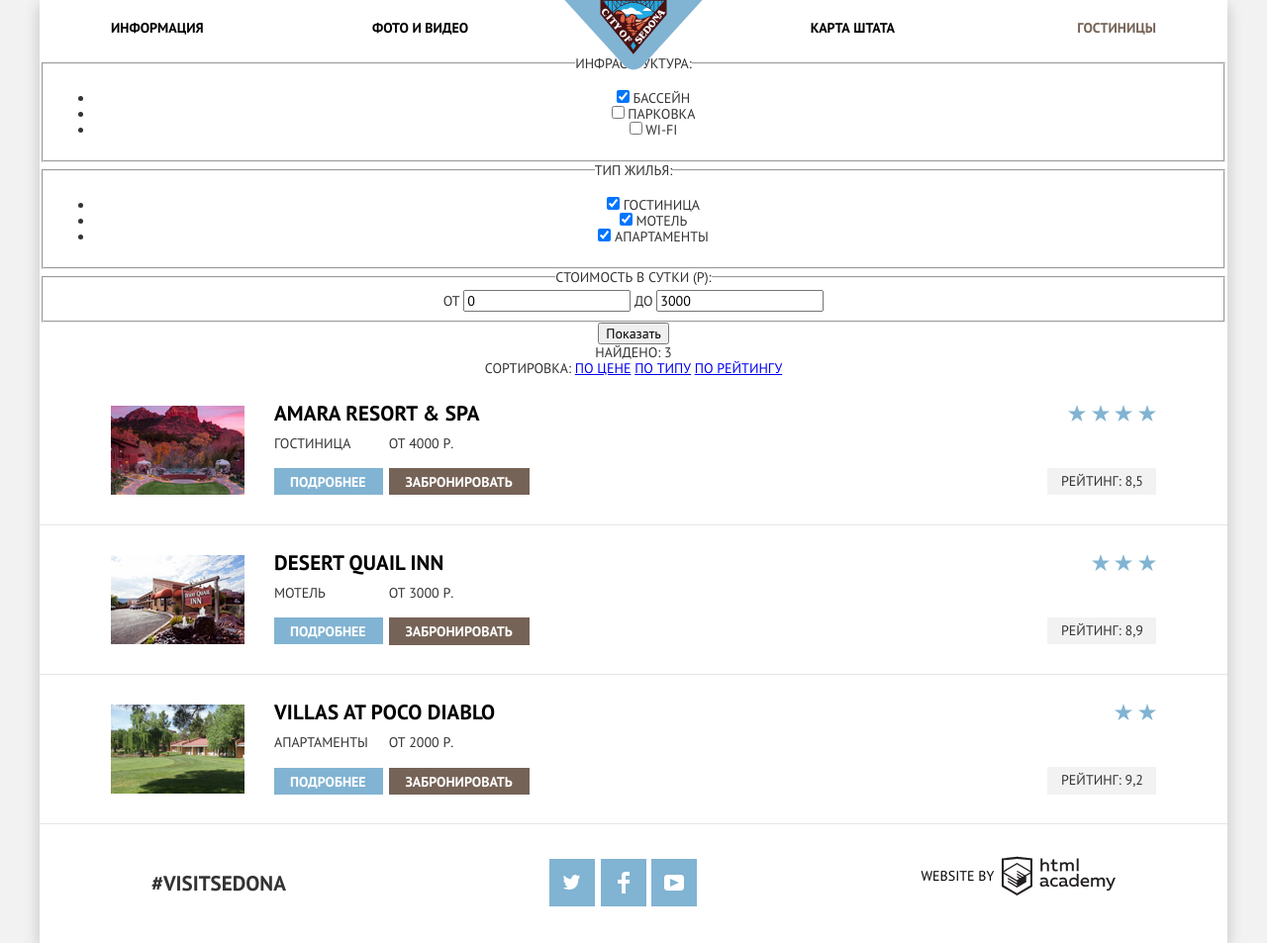
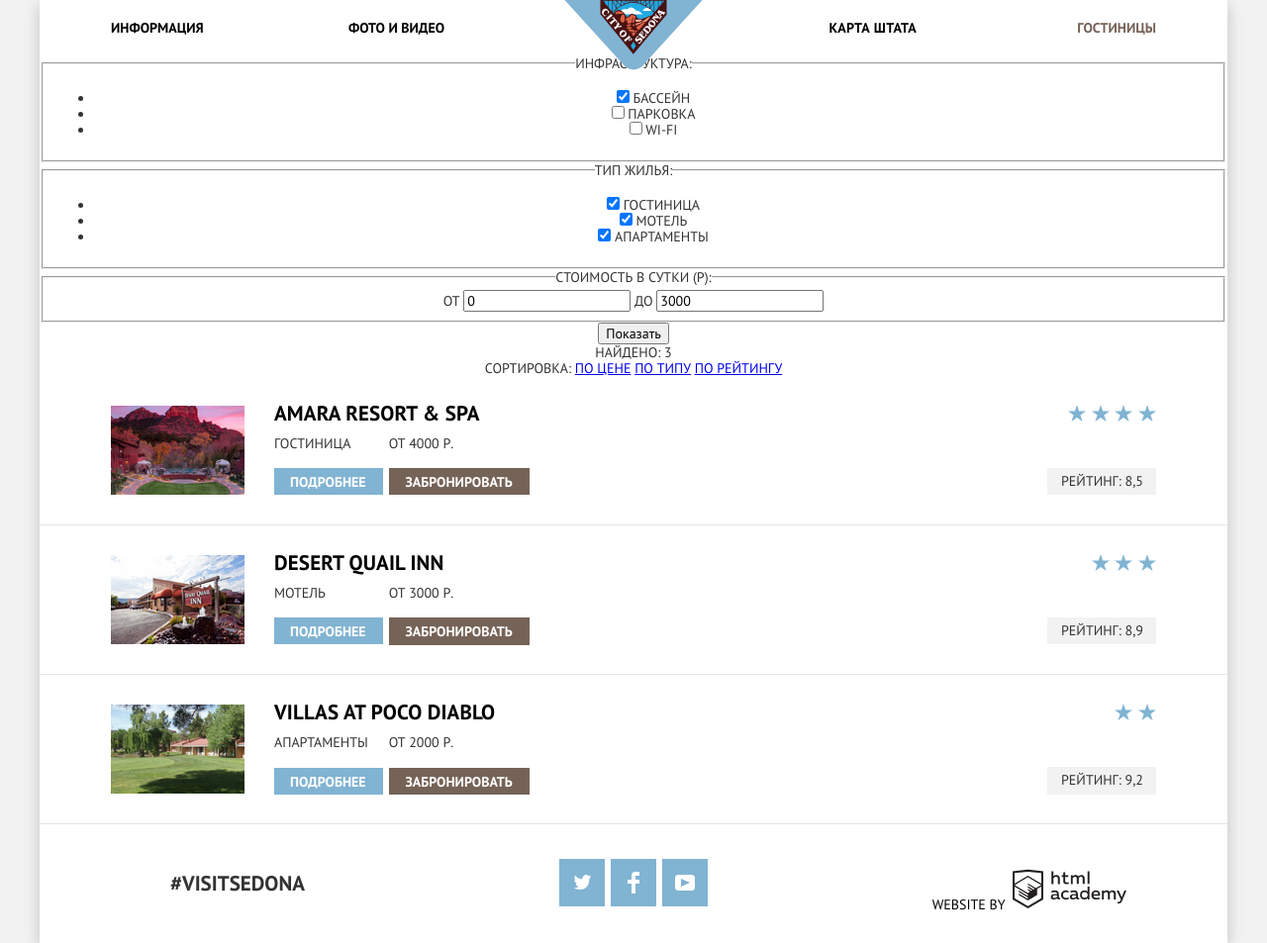
Before and after one commit to pavel-klimov/842877-sedona, a plain HTML site: page catalog.html in a window 1280 px wide. Shown: the whole page at 99% size. Drawn offline with Linux system fonts and the light colour scheme.

Commit message:
Исправления для идентичности в разных браузерах

```diff
--- a/css/style.css
+++ b/css/style.css
@@ -3,7 +3,7 @@
   padding: 0;
   margin: 0;
 
-  font-family: "PT Sans", sans-serif;
+  font-family: "PT Sans", Arial, sans-serif;
   font-size: 14px;
   text-align: center;
   text-transform: uppercase;
@@ -66,10 +66,15 @@
 }
 
 .header__navigation-link {
-  width: 239px;
+  width: 20%;
   flex-grow: 1;
   margin: 15px 0;
   text-align: left;
+}
+
+.header__navigation-link:nth-child(3) {
+  margin: 15px 2px 15px 94px;
+  letter-spacing: 0.3px;
 }
 
 .header__navigation-link:nth-child(3),
@@ -260,34 +265,26 @@
   padding: 0 55px;
   text-align: left;
   box-shadow: 0 7px 15px rgba(0, 1, 1, 0.15);
+  overflow: hidden;
 }
 
 @keyframes form-move-in {
   0% {
     max-height: 0px;
-    overflow: hidden;
-  }
-
-  99% {
-    max-height: 300px;
-    overflow: hidden;
   }
 
   100% {
-    max-height: inherit;
-    overflow: auto;
+    max-height: 300px;
   }
 }
 
 @keyframes form-move-out {
   0% {
     max-height: 300px;
-    overflow: hidden;
   }
 
   100% {
     max-height: 0px;
-    overflow: hidden;
   }
 }
 
@@ -300,7 +297,7 @@
 }
 
 .main__reservation-form_close {
-  animation-duration: 150ms;
+  animation-duration: 250ms;
   animation-name: form-move-out;
   animation-timing-function: ease-out;
   animation-fill-mode: forwards;
@@ -328,6 +325,7 @@
   position: absolute;
   bottom: 0;
   width: 100%;
+  height: 100px;
   min-height: 120px;
   z-index: 2;
   justify-content: center;
@@ -336,7 +334,8 @@
 }
 
 .footer__hashtag {
-  flex-grow: 1;
+  width: 33%;
+  width: calc(100% / 3);
   font-size: 21px;
   font-weight: 700;
   line-height: 26px;
@@ -345,17 +344,22 @@
 
 .footer__social-link ul {
   margin: 0;
+  padding: 0;
 }
 
 .footer__social-link {
-  flex-grow: 1;
+  width: 33%;
+  width: calc(100% / 3);
   letter-spacing: 2px;
   margin: 0;
 }
 
 .footer__copyright {
-  flex-grow: 1;
+  width: 33%;
+  width: calc(100% / 3);
   margin: 0;
+  line-height: 41px;
+  padding-top: 15px;
 }
 
 .social-link {
@@ -418,7 +422,7 @@
   line-height: 41px;
   text-decoration: none;
   color: #000000;
-  vertical-align: top;
+  vertical-align: text-top;
 }
 
 .htmlacademy-logo__text {
@@ -548,5 +552,5 @@
 .item__rating {
   margin: 0;
   background-color: #f2f2f2;
-  padding: 5px 13px 6px 10px;
+  padding: 5px 13px 6px 2px;
 }
```
Also changed, not shown: index.html (+2 -2 lines).
